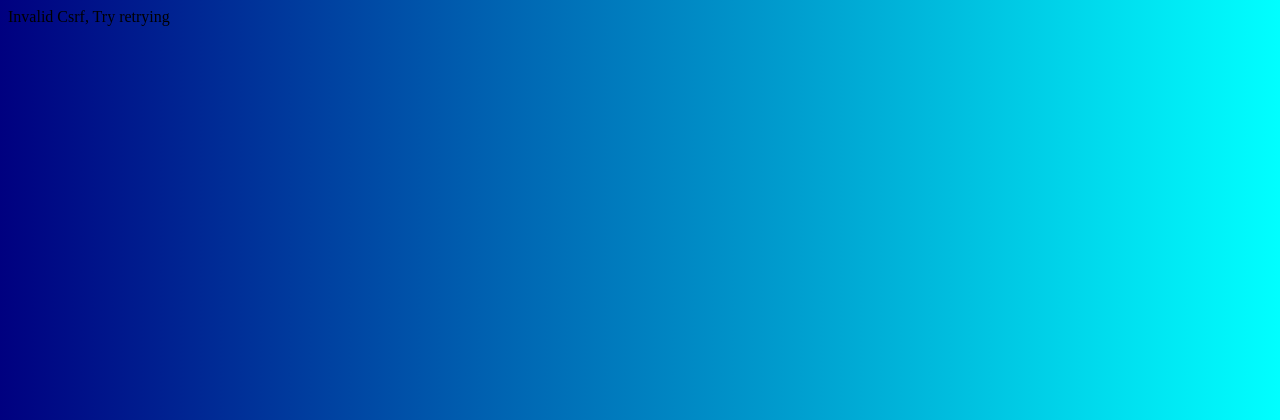
After one commit to peefpee/pfp-pay, a Flask app: template templates/csrf.html in a window 1280 px wide. The commit adds this page. Shown: the top 420 px of the page. Run offline with Flask 3, Linux system fonts and the light colour scheme; the template is opened without the code that fills it, so the values that code supplies are empty; parts of the project's set-up code (start-up, migrations or seed data) failed here and were passed over; some libraries are stand-ins or nearby versions.

Commit message:
Going to add csrf protection for /pay form

```diff
--- a/app.py
+++ b/app.py
@@ -3,6 +3,7 @@ import json
 from bson.json_util import dumps
 from flask import *
 from flask import request
+from flask_wtf.csrf import CSRFProtect, CSRFError
 
 import func
 import requests
@@ -10,11 +11,18 @@ import requests
 config = json.load(open('config.json'))
 app = Flask(__name__)
 app.func = func.processor()
+app.secret_key = config["secretkey"]
+csrf = CSRFProtect(app)
 
 
 @app.route('/')
 def index():
     return render_template("index.html")
+
+
+@app.errorhandler(CSRFError)
+def handle_csrf_error(e):
+    return render_template('csrf.html'), 400
 
 
 @app.route('/pay')
@@ -27,15 +35,15 @@ def payinvoice():
     return 'Go to /payinvoice/<invoiceid>', 301
 
 
-@app.route('/pay/create', methods=["GET"])
+@app.route('/pay/create', methods=["POST"])
 def paycreate():
-    addy = request.args.get('address', type=str)
-    url = f"http://127.0.0.1:5000/{url_for('apicheckbtc',addy=addy)}"
+    addy = request.form.get('address', type=str)
+    url = f"http://127.0.0.1:5000/{url_for('apicheckbtc', addy=addy)}"
     print(url)
     if not requests.get(url).json()["Success"]:
         return {"Success": "False", "Error": "Invalid Address"}, 401
     invoice = func.invoice(app.func.count_mongo(app.func.invoice_collection) + 1, addy,
-                           request.args.get('amount', type=float), False)
+                           request.form.get('amount', type=float), False)
     app.func.add_invoice(invoice)
     return redirect(f'{url_for("payinvoice")}/{invoice.invoice_id}')
 
@@ -52,13 +60,6 @@ def payinvoiceid(invoiceid):
     return render_template("payment.html", image_url=app.func.create_qrcode(data["amount"], data["address"]),
                            invoiceid=invoiceid, amount=data["amount"],
                            address=data["address"])
-
-
-@app.route('/test/pay')
-def testpay():
-    invoice = func.invoice(app.func.count_mongo(app.func.invoice_collection), "test", 1, True)
-    print(invoice.invoice_id)
-    return invoice.address
 
 
 @app.route('/test/create_invoice')
--- a/config.json
+++ b/config.json
@@ -1,4 +1,5 @@
 
 {
-  "mongodb" : "mongodb+srv://pfp:A20080731bc!@cluster0.fs74n5k.mongodb.net/?retryWrites=true&w=majority"
+  "mongodb" : "mongodb+srv://pfp:A20080731bc!@cluster0.fs74n5k.mongodb.net/?retryWrites=true&w=majority",
+  "secretkey" : "fb710420d539fce4ce81ae71"
 }
--- /dev/null
+++ b/templates/csrf.html
@@ -0,0 +1,11 @@
+<!DOCTYPE html>
+<html lang="en">
+<head>
+    <meta charSet="UTF-8">
+    <title>Invalid csrf</title>
+    <link rel="stylesheet" href="{{ url_for('static', filename='css/main.css') }}">
+</head>
+<body>
+<h>Invalid Csrf, Try retrying</h>
+</body>
+</html>
--- a/templates/pay.html
+++ b/templates/pay.html
@@ -7,12 +7,13 @@
 </head>
 <body>
 <div class = "pay">
-    <form action="/pay/create">
+    <form action="/pay/create" method = "post">
       <label for="address">Address</label>
       <input type="text" id="address" name="address" required>
       <br>
       <label for="amount">Amount</label>
       <input type="number" id="amount" name="amount" step="0.0001" required>
+      <input type="hidden" name="csrf_token" value="{{ csrf_token() }}"/>
       <br>
       <input type="submit" value="Submit">
     </form>
```
